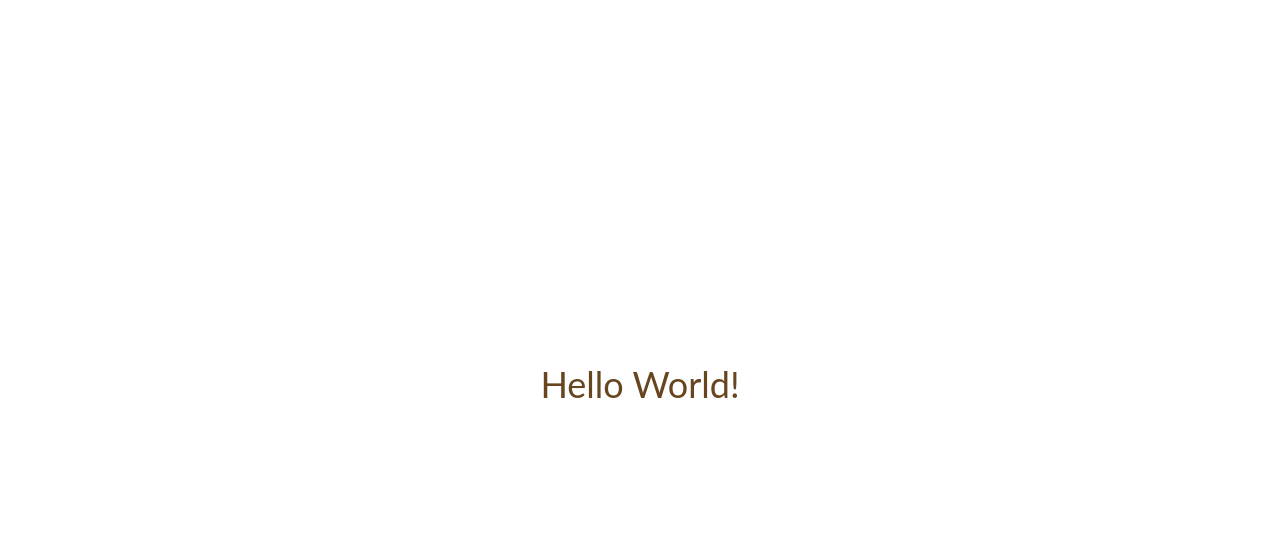
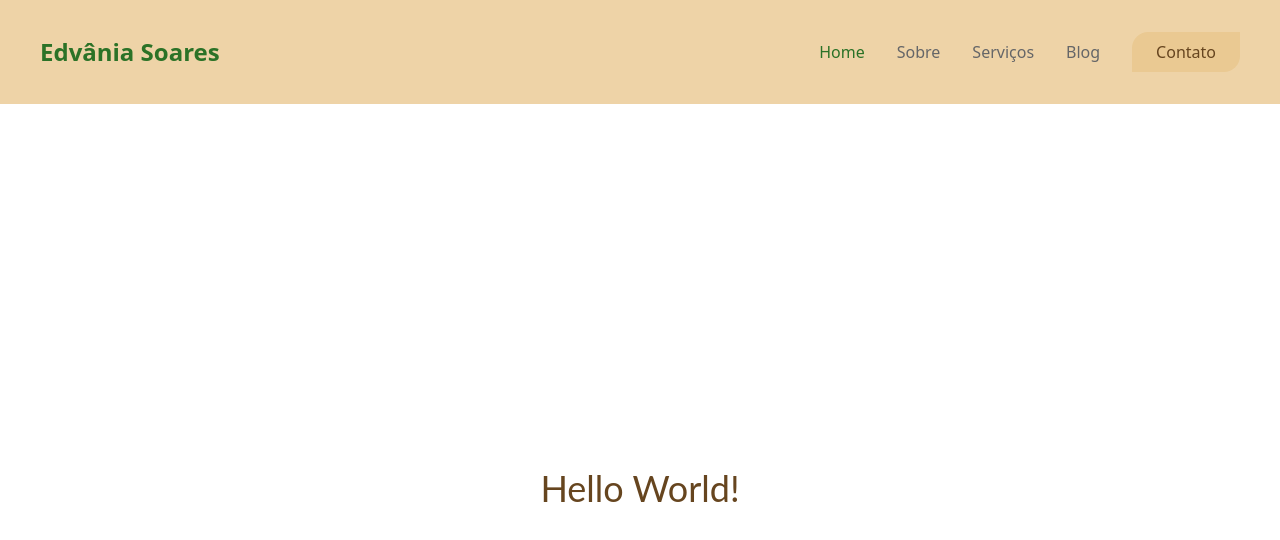
Before and after one commit to ArielSpencer/nutri-edvania-soares-website, a Next.js app: page / in a window 1280 px wide. Shown: the top 540 px of the page. Built offline with nearby package versions, Linux system fonts and the light colour scheme.

Commit message:
feat: add Header, MobileNav, and Nav components for responsive navigation

```diff
--- a/app/layout.tsx
+++ b/app/layout.tsx
@@ -1,6 +1,8 @@
 import type { Metadata } from "next";
 import { Geist, Geist_Mono } from "next/font/google";
 import "./globals.css";
+
+import Header from "@/components/layout/Header";
 
 const geistSans = Geist({
   variable: "--font-geist-sans",
@@ -13,8 +15,8 @@ const geistMono = Geist_Mono({
 });
 
 export const metadata: Metadata = {
-  title: "Create Next App",
-  description: "Generated by create next app",
+  title: 'Nutricionista Edvânia Soares',
+  description: 'Nutricionista especializada com 20 anos de experiência. Atendimento nutricional personalizado, programas para empresas e mentoria profissional. Agendar uma Conversa!',
 };
 
 export default function RootLayout({
@@ -23,8 +25,9 @@ export default function RootLayout({
   children: React.ReactNode;
 }>) {
   return (
-    <html lang="en">
+    <html lang="pt-br">
       <body className={`${geistSans.variable} ${geistMono.variable}`}>
+        <Header />
         {children}
       </body>
     </html>
--- /dev/null
+++ b/components/layout/Header.tsx
@@ -0,0 +1,33 @@
+import Link from 'next/link';
+
+import Nav from './Nav';
+import MobileNav from './MobileNav';
+
+const Header = () => {
+  return (
+    <header className="p-8 text-text-body bg-bg-highlight/80 sticky top-0 z-50">
+      <div className="container mx-auto flex justify-between items-center">
+        <Link href="/" className="transition-colors duration-normal">
+          <h1 className="text-2xl font-semibold text-accent hover:text-btn-accent ease-standard duration-normal cursor-pointer">
+            Edvânia Soares
+          </h1>
+        </Link>
+
+        <div className="hidden xl:flex items-center gap-8">
+          <Nav />
+          <Link
+            href="/contato"
+            className="bg-btn-primary hover:bg-btn-primary-hover text-text-heading py-2 px-6 rounded-ee-md rounded-ss-md transition-all ease-standard duration-normal focus:ring-2 focus:ring-accent focus:outline-none cursor-pointer">
+              Contato
+          </Link>
+        </div>
+
+        <div className="xl:hidden">
+          <MobileNav />
+        </div>
+      </div>
+    </header>
+  );
+};
+
+export default Header;
--- /dev/null
+++ b/components/layout/MobileNav.tsx
@@ -0,0 +1,85 @@
+"use client";
+
+import { useState } from 'react';
+import { usePathname } from 'next/navigation';
+import Link from 'next/link';
+
+const navData = [
+  { name: 'Home', path: '/' },
+  { name: 'Sobre', path: '/sobre' },
+  { name: 'Serviços', path: '/servicos' },
+  { name: 'Blog', path: '/blog' },
+];
+
+const MobileNav = () => {
+  const [isOpen, setIsOpen] = useState(false);
+  const pathname = usePathname();
+
+  const toggleMenu = () => {
+    setIsOpen(!isOpen);
+  };
+
+  const showContactButton = pathname !== '/contato';
+
+  return (
+    <div className="relative">
+
+      <button
+        onClick={toggleMenu}
+        className="flex flex-col justify-center items-center w-10 h-10 space-y-1.5 focus:outline-none"
+        aria-label={isOpen ? 'Close menu' : 'Open menu'}
+      >
+        <span
+          className={`block w-6 h-0.5 bg-text-heading transition-transform duration-normal ease-emphasized ${
+            isOpen ? 'rotate-45 translate-y-2' : ''
+          }`}
+        />
+        <span
+          className={`block w-6 h-0.5 bg-text-heading transition-opacity duration-normal ${
+            isOpen ? 'opacity-0' : 'opacity-100'
+          }`}
+        />
+        <span
+          className={`block w-6 h-0.5 bg-text-heading transition-transform duration-normal ease-emphasized ${
+            isOpen ? '-rotate-45 -translate-y-2' : ''
+          }`}
+        />
+      </button>
+
+      {isOpen && (
+        <div className="absolute top-14 right-0 w-64 bg-bg-primary shadow-lg rounded-ee-lg rounded-ss-lg py-8 px-6 border border-bg-secondary z-50">
+          <nav>
+            <ul className="flex flex-col gap-4">
+              {navData.map((item, index) => (
+                <li key={index} className="border-b border-bg-secondary pb-2 last:border-0">
+                  <Link
+                    href={item.path}
+                    className={`block py-1 hover:text-accent transition-colors ease-standard duration-normal ${
+                      pathname === item.path
+                        ? 'text-accent font-medium'
+                        : 'text-text-body'
+                    }`}
+                    onClick={() => setIsOpen(false)}
+                  >
+                    {item.name}
+                  </Link>
+                </li>
+              ))}
+              {showContactButton && (
+                <li className="pt-2">
+                  <Link
+                    href="/contato"
+                    className="w-full bg-btn-primary hover:bg-btn-primary-hover text-text-heading py-2 px-4 rounded-ee-md rounded-ss-md transition-all ease-standard duration-normal">
+                      Entrar em contato
+                  </Link>
+                </li>
+              )}
+            </ul>
+          </nav>
+        </div>
+      )}
+    </div>
+  );
+};
+
+export default MobileNav;
--- /dev/null
+++ b/components/layout/Nav.tsx
@@ -0,0 +1,38 @@
+"use client";
+
+import Link from 'next/link';
+import { usePathname } from 'next/navigation';
+
+const navData = [
+  { name: 'Home', path: '/' },
+  { name: 'Sobre', path: '/sobre' },
+  { name: 'Serviços', path: '/servicos' },
+  { name: 'Blog', path: '/blog' },
+];
+
+const Nav = () => {
+  const pathname = usePathname();
+
+  return (
+    <nav>
+      <ul className="flex gap-8">
+        {navData.map((item, index) => (
+          <li key={index}>
+            <Link
+              href={item.path}
+              className={`hover:text-accent ease-standard duration-normal ${
+                pathname === item.path
+                  ? 'text-accent font-medium'
+                  : 'text-text-body'
+              }`}
+            >
+              {item.name}
+            </Link>
+          </li>
+        ))}
+      </ul>
+    </nav>
+  );
+};
+
+export default Nav;
```
